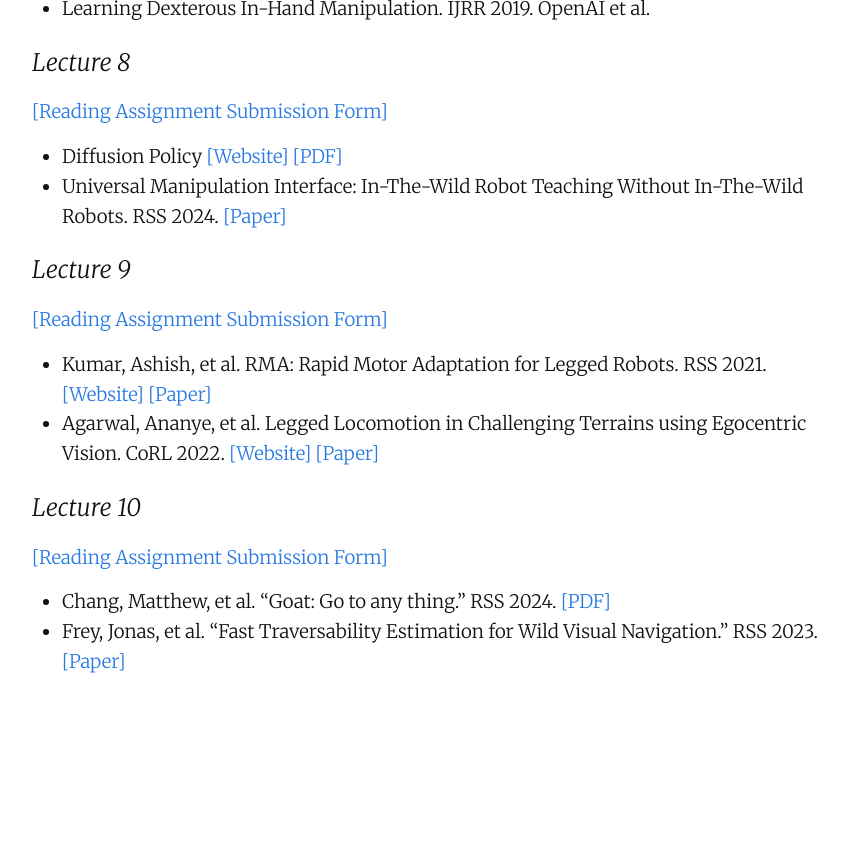
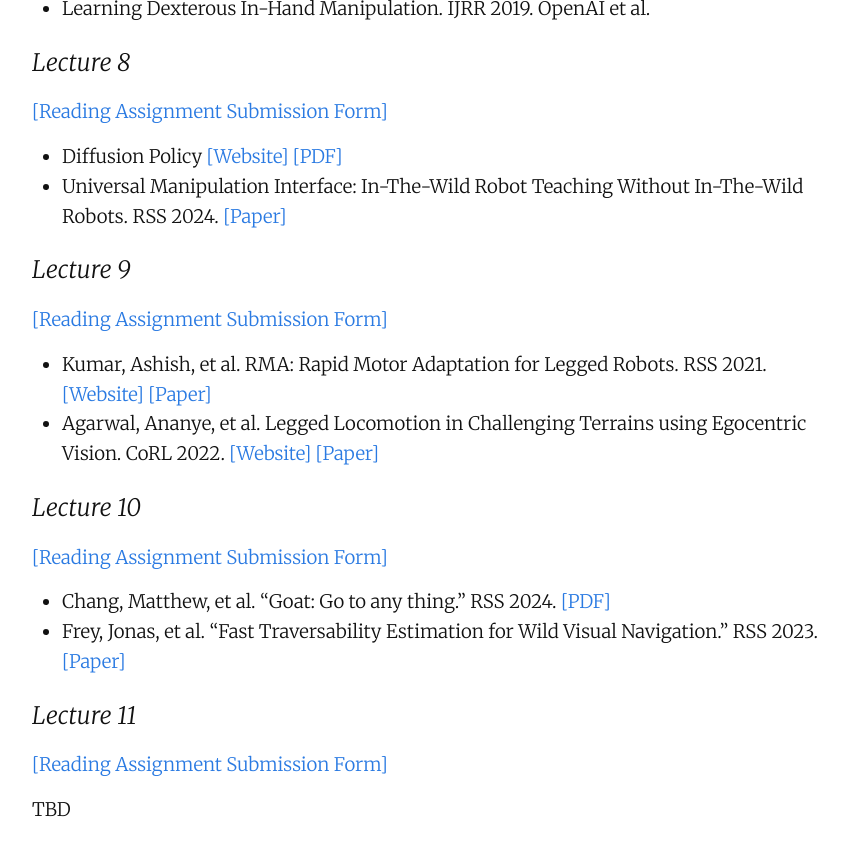
Before and after one commit to robots-that-learn/robots-that-learn.github.io, a Jekyll site: the page built from index.md, in a window 1280 px wide and 900 px high, scrolled down 6321 px. Shown: the top 856 px of the window, without its empty margins (208-1056 px from the left). Built offline with Jekyll 4.4.1, drawn with Linux system fonts in a browser that asks for light colours; our own code applies the rules of GitHub Pages for plain Markdown files; before the commit the page ends 7073 px from its top, so only the background shows below that.

Commit message:
Add Lecture 11 section to index.md

```diff
--- a/index.md
+++ b/index.md
@@ -194,6 +194,11 @@ In advance of lecture 2B, students should try to familiarize themselves with how
 - Chang, Matthew, et al. "Goat: Go to any thing." RSS 2024. [[PDF]](resources/59_goat_go_to_any_thing.pdf)
 - Frey, Jonas, et al. "Fast Traversability Estimation for Wild Visual Navigation." RSS 2023. [[Paper]](https://arxiv.org/pdf/2305.08510)
 
+### Lecture 11
+[[Reading Assignment Submission Form]](https://forms.gle/wPegg5ct6uHQgwKA6)
+
+TBD
+
 
 <!--
 ### Lecture 3
```
